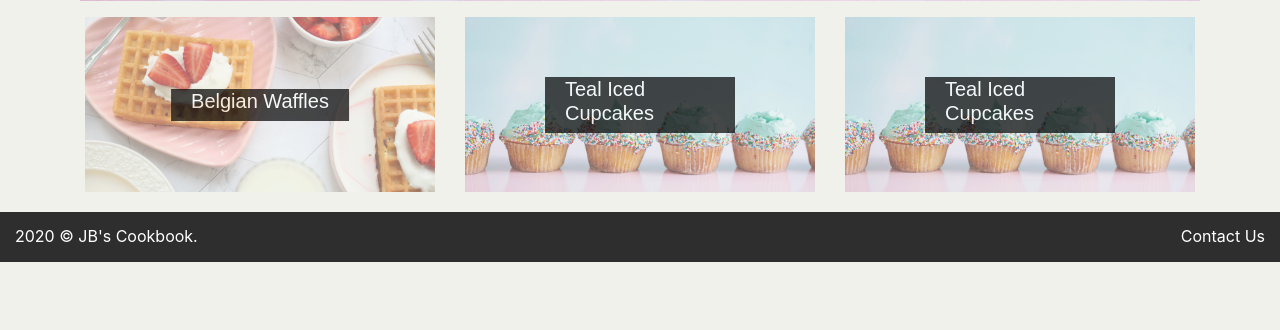
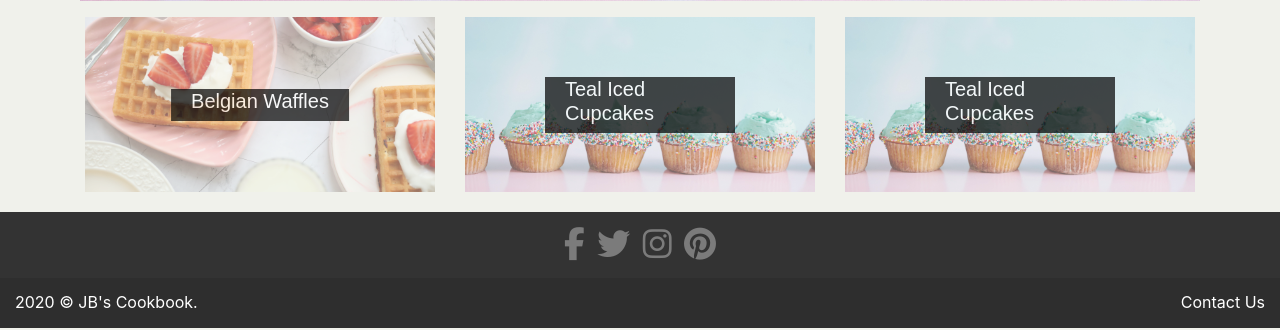
Before and after one commit to JackBen2019/Jack-Bennett-Data-Centric-Development-Milestone-Project, a Flask app: page / in a window 1280 px wide. Shown: the part 647-977 px from the top of the page. Before the commit the page ends 909 px from the top, so only its background shows below. Run offline with Flask 2, Linux system fonts and the light colour scheme; some libraries are stand-ins or nearby versions.

Commit message:
Social media added into footer

```diff
--- a/static/css/style.css
+++ b/static/css/style.css
@@ -16,7 +16,13 @@ body {
 
 /* ------ Font Awesome ------ */
 
+.fab {
+    color: #7b7b7b;
+}
 
+.fa-tags {
+    text-align: center;
+}
 
 /* ------ Boostrap ------ */
 
--- a/templates/base.html
+++ b/templates/base.html
@@ -54,7 +54,38 @@
 {% endblock %}
 
     <footer class="container-fluid footer-padding">
-
+            <div style="background-color: #333 !important;"" class="row">
+            <div class="col-sm-12">
+                <div class="social-media-footer">
+                    <ul class="list-inline">
+                        <li class="list-inline-item">
+                            <a class="facebook-footer" href="" target="_blank">
+                                <i class="fab fa-facebook-f" aria-hidden="true"></i>
+                            <span class="sr-only">Facebook</span>
+                            </a>
+                        </li>
+                        <li class="list-inline-item">
+                            <a class="twitter-footer" href="" target="_blank">
+                                <i class="fab fa-twitter" aria-hidden="true"></i>
+                            <span class="sr-only">Facebook</span>
+                            </a>
+                        </li>
+                        <li class="list-inline-item">
+                            <a class="instagram-footer" href="" target="_blank">
+                                <i class="fab fa-instagram" aria-hidden="true"></i>
+                            <span class="sr-only">Facebook</span>
+                            </a>
+                        </li>
+                        <li class="list-inline-item">
+                            <a class="pinterest-footer" href="" target="_blank">
+                                <i class="fab fa-pinterest" aria-hidden="true"></i>
+                            <span class="sr-only">Facebook</span>
+                            </a>
+                        </li>
+                    </ul>
+                </div>
+            </div>
+        </div>
     <div style="height: 50px; background-color: #2e2e2e !important;" class="row copyright-section">
             <div class="col-8">
                 <p class="jb-cookbook">2020 © JB's Cookbook.</p>
@@ -65,7 +96,6 @@
                 </a>
             </div>
         </div>
-
     </footer>
 
 </body>
```
